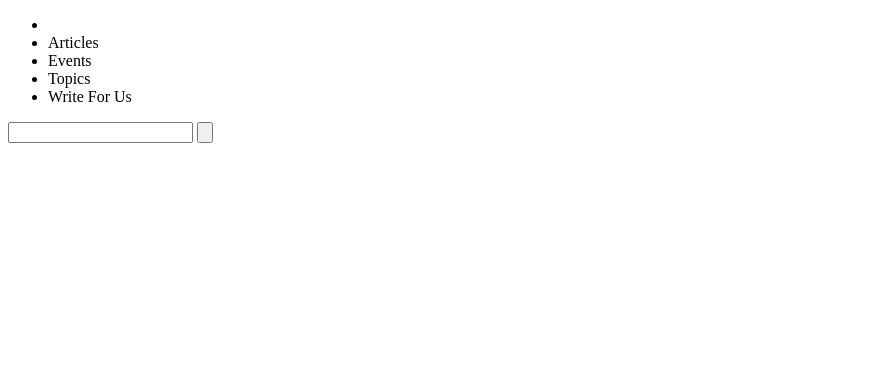
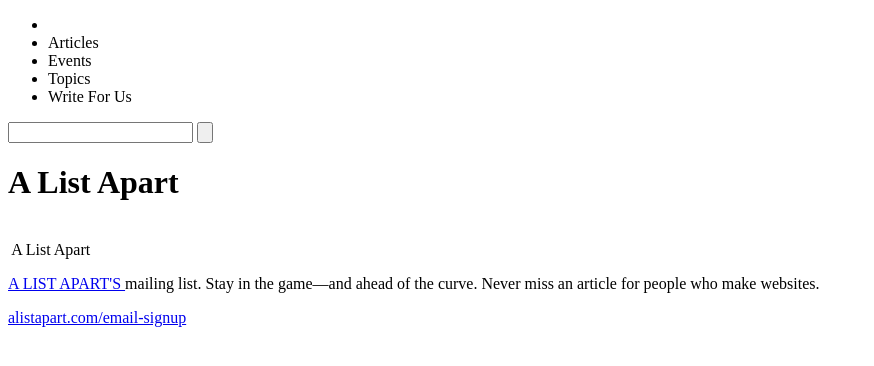
Before and after one commit to soni17/html-layout, a plain HTML site: page index.html in a window 1280 px wide. Shown: the whole page, without its empty margins (0-874 px from the left). Drawn offline with Linux system fonts and the light colour scheme.

Commit message:
completed header

```diff
--- a/index.html
+++ b/index.html
@@ -30,7 +30,16 @@
 
       </nav>
 
+      <h1>A List Apart</h1>
 
+      <div><img src="imagelink" alt="" id="largeImageTopOfPage"></div>
+
+      <aside>
+        <img src="imagelink" alt="">
+        <span>A List Apart</span>
+        <p><a href="link"> A LIST APART'S </a> mailing list. Stay in the game—and ahead of the curve. Never miss an article for people who make websites.</p>
+        <a href="#">alistapart.com/email-signup</a>
+      </aside>
 
     </header>
 
```
